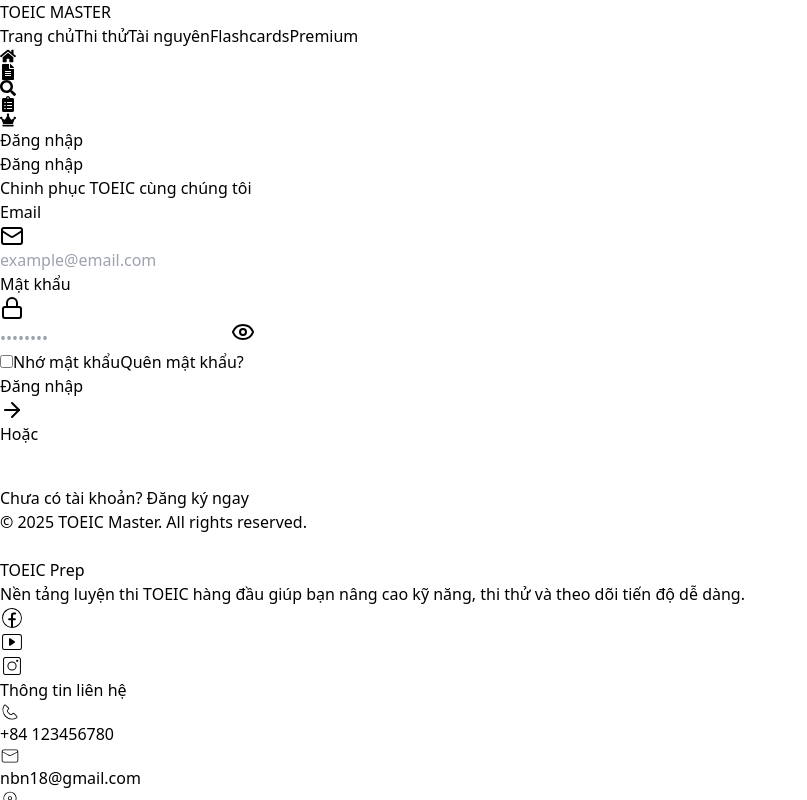
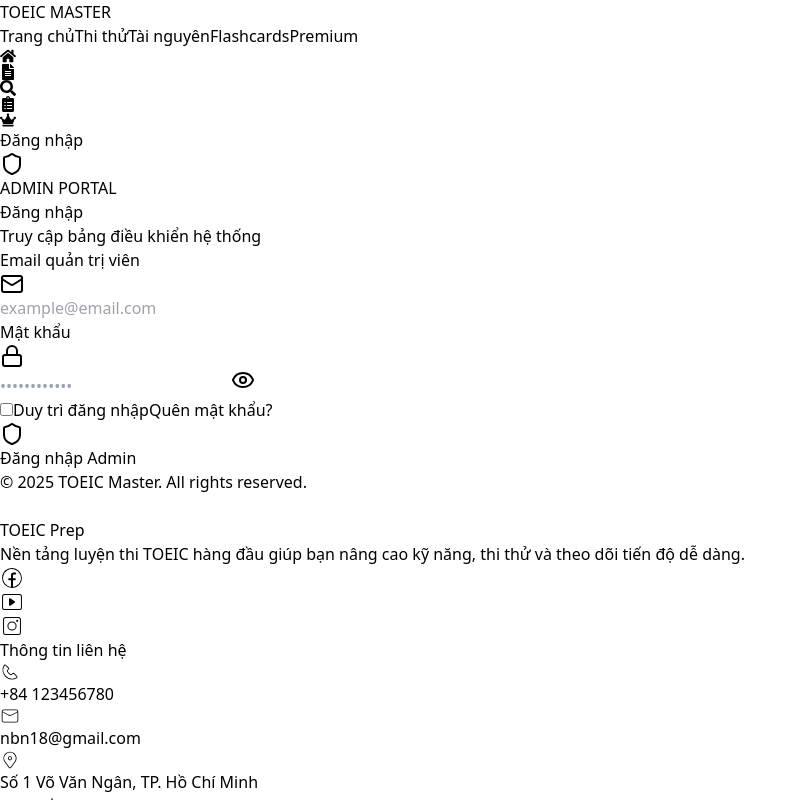
Before and after one commit to DKNguyen13/Toeic-Master-FE-Admin, a React (Vite) app: page /login in a window 1280 px wide. Shown: the top 800 px of the page, without its empty margins (0-807 px from the left). Built offline with nearby package versions, Linux system fonts and the light colour scheme.

Commit message:
feat: new UI login admin

```diff
--- a/src/pages/Login/Login.tsx
+++ b/src/pages/Login/Login.tsx
@@ -1,8 +1,7 @@
 import React, { useState } from "react";
-import { GoogleLogin } from "@react-oauth/google";
 import { Link, useNavigate } from "react-router-dom";
 import api, { setAccessToken } from "../../config/axios.js";
-import { Eye, EyeOff, Mail, Lock, ArrowRight } from "lucide-react";
+import { Eye, EyeOff, Mail, Lock, Shield, AlertCircle } from "lucide-react";
 
 type LoginErrors = {
   email?: string;
@@ -63,72 +62,88 @@
   };
 
   return (
-    <div className="min-h-screen bg-gradient-to-br from-blue-50 via-white to-blue-50 flex items-center justify-center p-4">
-      {/* Background Blur Effects */}
+    <div className="min-h-screen bg-gradient-to-br from-blue-50 via-blue-100 to-white flex items-center justify-center p-4 relative overflow-hidden">
+      {/* Decorative Elements */}
+      <div className="absolute top-0 left-0 w-full h-2 bg-gradient-to-r from-blue-600 via-blue-500 to-blue-600"></div>
       <div className="absolute inset-0 overflow-hidden pointer-events-none">
-        <div className="absolute top-20 left-10 w-72 h-72 bg-blue-200 rounded-full mix-blend-multiply filter blur-3xl opacity-20"></div>
-        <div className="absolute bottom-20 right-10 w-72 h-72 bg-purple-200 rounded-full mix-blend-multiply filter blur-3xl opacity-20"></div>
+        <div className="absolute top-20 left-10 w-72 h-72 bg-blue-400 rounded-full mix-blend-multiply filter blur-3xl opacity-10 animate-pulse"></div>
+        <div className="absolute bottom-20 right-10 w-72 h-72 bg-blue-300 rounded-full mix-blend-multiply filter blur-3xl opacity-10 animate-pulse" style={{ animationDelay: '2s' }}></div>
       </div>
 
-      {/* Main Card */}
-      <div className="relative w-full max-w-md">
-        {/* Login Form */}
-        <form onSubmit={handleLogin} className="bg-white rounded-3xl shadow-2xl p-8 backdrop-blur-sm bg-opacity-95">
+      {/* Main Container */}
+      <div className="relative w-full max-w-md z-10">
+        {/* Admin Badge */}
+        <div className="flex justify-center mb-6">
+          <div className="inline-flex items-center gap-2 px-5 py-2.5 bg-white border-2 border-blue-600 rounded-full shadow-lg">
+            <Shield className="w-5 h-5 text-blue-600" />
+            <span className="text-sm font-bold text-blue-600 tracking-wide">ADMIN PORTAL</span>
+          </div>
+        </div>
+
+        {/* Login Card */}
+        <div className="bg-white rounded-2xl shadow-2xl border border-gray-100 overflow-hidden">
           {/* Header */}
-          <div className="text-center mb-6">
-            <h1 className="text-3xl font-bold text-gray-900 mb-6">Đăng nhập</h1>
-            <p className="text-2x1 text-gray-500">Chinh phục TOEIC cùng chúng tôi</p>
+          <div className="text-center bg-gradient-to-r from-blue-600 to-blue-700 px-8 pt-8 pb-6">
+            <h1 className="text-3xl font-bold text-white mb-2">Đăng nhập</h1>
+            <p className="text-blue-100 text-sm">Truy cập bảng điều khiển hệ thống</p>
           </div>
+
+          <form onSubmit={handleLogin} className="px-8 py-8">
+            {/* Error Alert */}
             {errors.general && (
-            <div className="mb-6 p-4 bg-red-50 border-l-4 border-red-500 rounded-lg">
-              <p className="text-red-700 text-sm">{errors.general}</p>
+              <div className="mb-6 p-4 bg-red-50 border-l-4 border-red-500 rounded-lg flex items-start gap-3">
+                <AlertCircle className="w-5 h-5 text-red-500 flex-shrink-0 mt-0.5" />
+                <p className="text-red-700 text-sm font-medium">{errors.general}</p>
               </div>
             )}
 
             <div className="space-y-5">
-            {/* Email */}
+              {/* Email Field */}
               <div>
-              <label className="block text-sm font-medium text-gray-700 mb-2">
-                Email
+                <label className="block text-sm font-semibold text-gray-700 mb-2">
+                  Email quản trị viên
                 </label>
-              <div className="relative">
-                <Mail className="absolute left-3 top-1/2 transform -translate-y-1/2 w-5 h-5 text-gray-400" />
+                <div className="relative group">
+                  <Mail className="absolute left-4 top-1/2 transform -translate-y-1/2 w-5 h-5 text-gray-400 group-focus-within:text-blue-600 transition-colors" />
                   <input
                     type="email"
                     value={email}
                     onChange={(e) => setEmail(e.target.value)}
                     placeholder="example@email.com"
-                  className={`w-full pl-11 pr-4 py-3 border rounded-xl focus:outline-none focus:ring-2 focus:ring-blue-500 transition-all ${
-                    errors.email ? "border-red-500" : "border-gray-200"
+                    className={`w-full pl-12 pr-4 py-3.5 bg-gray-50 border-2 rounded-xl text-gray-900 placeholder-gray-400 focus:outline-none focus:ring-2 focus:ring-blue-500 focus:border-blue-500 focus:bg-white transition-all ${
+                      errors.email ? "border-red-500 focus:ring-red-500 focus:border-red-500" : "border-gray-200"
                     }`}
                   />
                 </div>
                 {errors.email && (
-                <p className="text-red-500 text-sm mt-1">{errors.email}</p>
+                  <p className="text-red-500 text-xs mt-2 flex items-center gap-1">
+                    <AlertCircle className="w-3 h-3" />
+                    {errors.email}
+                  </p>
                 )}
               </div>
 
-            {/* Password */}
+              {/* Password Field */}
               <div>
-              <label className="block text-sm font-medium text-gray-700 mb-2">
+                <label className="block text-sm font-semibold text-gray-700 mb-2">
                   Mật khẩu
                 </label>
-              <div className="relative">
-                <Lock className="absolute left-3 top-1/2 transform -translate-y-1/2 w-5 h-5 text-gray-400" />
+                <div className="relative group">
+                  <Lock className="absolute left-4 top-1/2 transform -translate-y-1/2 w-5 h-5 text-gray-400 group-focus-within:text-blue-600 transition-colors" />
                   <input
                     type={showPassword ? "text" : "password"}
                     value={password}
                     onChange={(e) => setPassword(e.target.value)}
-                  placeholder="••••••••"
+                    placeholder="••••••••••••"
                     onKeyDown={(e) => e.key === "Enter" && handleLogin(e)}
-                  className={`w-full pl-11 pr-12 py-3 border rounded-xl focus:outline-none focus:ring-2 focus:ring-blue-500 transition-all ${
-                    errors.password ? "border-red-500" : "border-gray-200"
+                    className={`w-full pl-12 pr-14 py-3.5 bg-gray-50 border-2 rounded-xl text-gray-900 placeholder-gray-400 focus:outline-none focus:ring-2 focus:ring-blue-500 focus:border-blue-500 focus:bg-white transition-all ${
+                      errors.password ? "border-red-500 focus:ring-red-500 focus:border-red-500" : "border-gray-200"
                     }`}
                   />
                   <button
                     type="button"
                     onClick={() => setShowPassword(!showPassword)}
-                  className="absolute right-3 top-1/2 transform -translate-y-1/2 text-gray-400 hover:text-gray-600 transition"
+                    className="absolute right-4 top-1/2 transform -translate-y-1/2 text-gray-400 hover:text-gray-600 transition"
                   >
                     {showPassword ? (
                       <EyeOff className="w-5 h-5" />
@@ -138,125 +153,59 @@
                   </button>
                 </div>
                 {errors.password && (
-                <p className="text-red-500 text-sm mt-1">{errors.password}</p>
+                  <p className="text-red-500 text-xs mt-2 flex items-center gap-1">
+                    <AlertCircle className="w-3 h-3" />
+                    {errors.password}
+                  </p>
                 )}
               </div>
 
-            {/* Options */}
-            <div className="flex items-center justify-between">
-              <label className="flex items-center text-sm text-gray-600 cursor-pointer">
+              {/* Remember & Forgot */}
+              <div className="flex items-center justify-between pt-1">
+                <label className="flex items-center text-sm text-gray-600 cursor-pointer hover:text-gray-800 transition">
                   <input
                     type="checkbox"
-                  className="mr-2 w-4 h-4 accent-blue-600 rounded"
+                    className="mr-2 w-4 h-4 accent-blue-600 rounded border-gray-300"
                   />
-                Nhớ mật khẩu
+                  Duy trì đăng nhập
                 </label>
-              <Link
-                to="/forgot-password"
-                className="text-sm text-blue-600 hover:text-blue-700 font-medium"
-              >
+                <Link to="/forgot-password" className="text-sm text-blue-600 hover:text-blue-700 font-semibold transition">
                   Quên mật khẩu?
                 </Link>
               </div>
 
-            {/* Submit */}
-            <button
-              type="submit"
+              {/* Login Button */}
+              <button type="submit"
                 disabled={isLoading}
-              className={`w-full py-3.5 bg-gradient-to-r from-blue-500 to-blue-600 text-white font-semibold rounded-xl shadow-lg hover:shadow-xl hover:from-blue-700 hover:to-blue-800 transition-all duration-200 flex items-center justify-center group ${
+                className={`w-full py-4 bg-gradient-to-r from-blue-600 to-blue-700 hover:from-blue-700 hover:to-blue-800 text-white font-bold rounded-xl shadow-lg hover:shadow-xl transition-all duration-200 flex items-center justify-center gap-2 group mt-6 ${
                   isLoading ? "opacity-70 cursor-not-allowed" : ""
                 }`}
               >
                 {isLoading ? (
-                <svg
-                  className="animate-spin h-5 w-5 text-white"
-                  viewBox="0 0 24 24"
-                >
-                  <circle
-                    className="opacity-25"
-                    cx="12"
-                    cy="12"
-                    r="10"
-                    stroke="currentColor"
-                    strokeWidth="4"
-                    fill="none"
-                  />
-                  <path
-                    className="opacity-75"
-                    fill="currentColor"
-                    d="M4 12a8 8 0 018-8V0C5.373 0 0 5.373 0 12h4z"
-                  />
+                  <>
+                    <svg className="animate-spin h-5 w-5 text-white" viewBox="0 0 24 24">
+                      <circle className="opacity-25" cx="12" cy="12" r="10" stroke="currentColor" strokeWidth="4" fill="none" />
+                      <path className="opacity-75" fill="currentColor" d="M4 12a8 8 0 018-8V0C5.373 0 0 5.373 0 12h4z" />
                     </svg>
+                    <span>Đang xác thực...</span>
+                  </>
                 ) : (
                   <>
-                  Đăng nhập
-                  <ArrowRight className="ml-2 w-5 h-5 group-hover:translate-x-1 transition-transform" />
+                    <Shield className="w-5 h-5 group-hover:scale-110 transition-transform" />
+                    <span>Đăng nhập Admin</span>
                   </>
                 )}
               </button>
             </div>
-
-          {/* Divider */}
-          <div className="flex items-center my-6">
-            <div className="flex-1 h-px bg-gray-200"></div>
-            <span className="px-4 text-sm text-gray-500">Hoặc</span>
-            <div className="flex-1 h-px bg-gray-200"></div>
+          </form>
         </div>
 
-          {/* Google Login */}
-          <div className="flex justify-center mb-4">
-            <GoogleLogin
-              onSuccess={async (credentialResponse) => {
-                try {
-                  const res = await api.post("/auth/google", {
-                    tokenId: credentialResponse.credential,
-                  });
-
-                  if (res.data.success) {
-                    const { user, accessToken } = res.data.data;
-                    setAccessToken(accessToken);
-                    localStorage.setItem("fullname", user.fullname);
-                    localStorage.setItem("email", user.email);
-                    localStorage.setItem("avatarUrl", user.avatarUrl);
-                    window.dispatchEvent(new Event("userUpdated"));
-                    navigate("/");
-                  } else {
-                    setErrors({
-                      general:
-                        res.data.message || "Đăng nhập Google thất bại",
-                    });
-                  }
-                } catch (err: any) {
-                  setErrors({
-                    general:
-                      err.response?.data?.message || "Lỗi kết nối server",
-                  });
-                }
-              }}
-              onError={() =>
-                setErrors({ general: "Đăng nhập Google thất bại" })
-              }
-            />
-          </div>
-
-          {/* Register */}
+        {/* Footer */}
         <div className="mt-6 text-center">
           <p className="text-sm text-gray-600">
-              Chưa có tài khoản?{" "}
-              <Link
-                to="/register"
-                className="text-blue-600 font-semibold hover:text-blue-700"
-              >
-                Đăng ký ngay
-              </Link>
+            © 2025 TOEIC Master. All rights reserved.
           </p>
         </div>
-        </form>
-
-        {/* Footer */}
-        <p className="text-center text-sm text-gray-500 mt-6">
-          © 2025 TOEIC Master. All rights reserved.
-        </p>
       </div>
     </div>
   );
```
Lines whose indentation alone changed are shown as unchanged.
